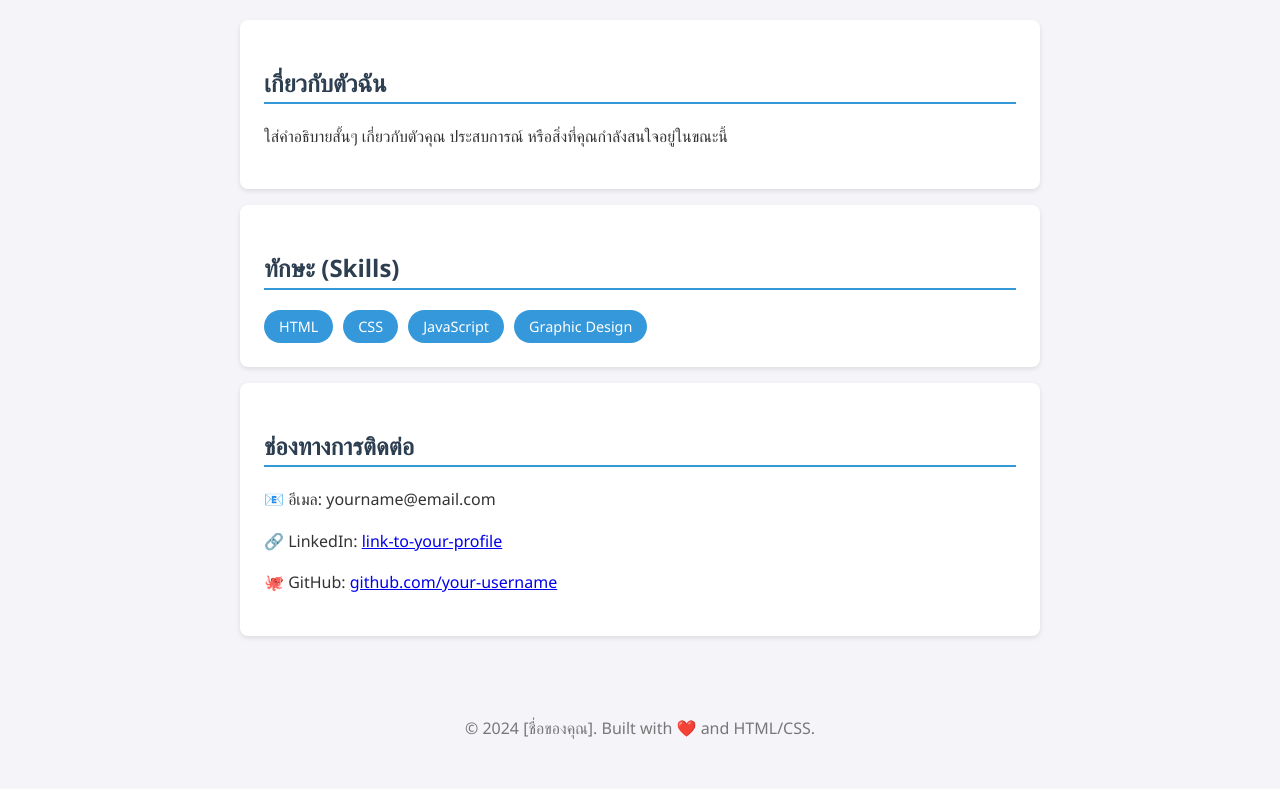
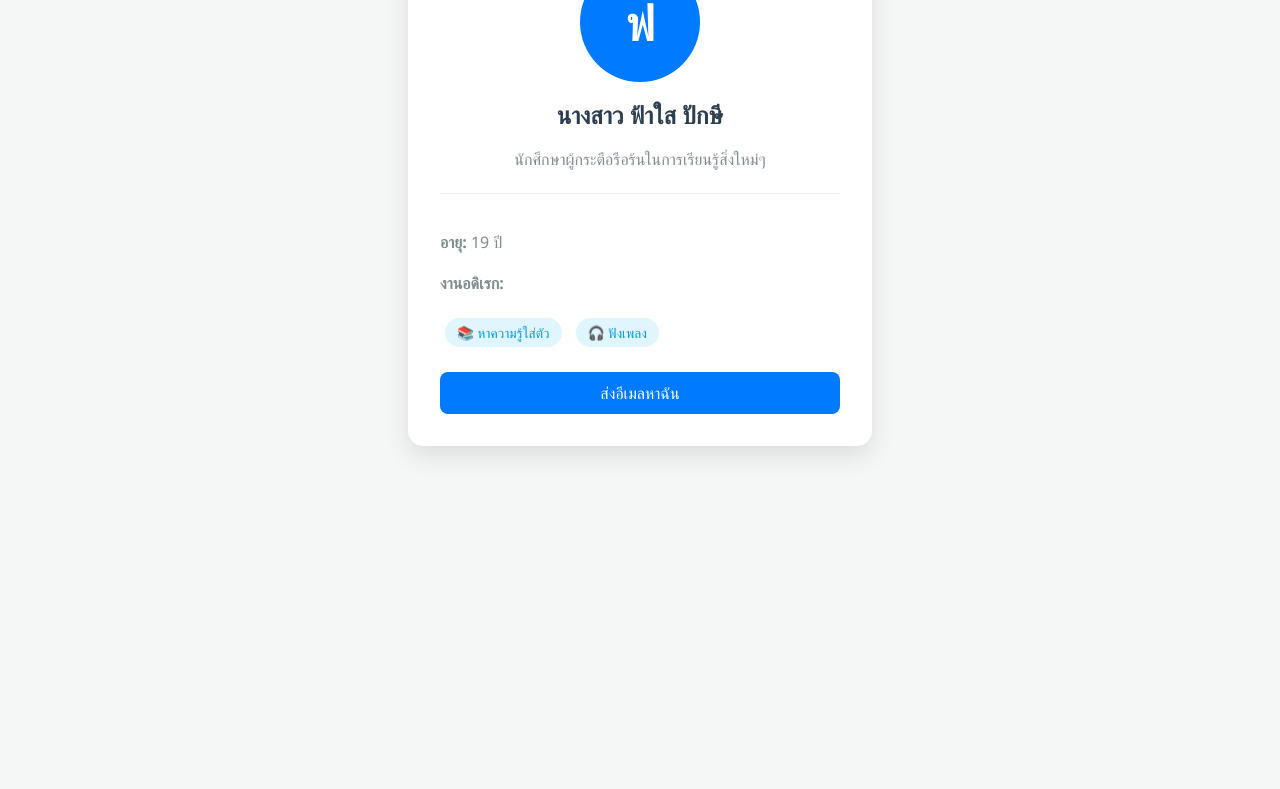
Before and after one commit to 368368121034-st-droid/web2, a plain HTML site: page index.html in a window 1280 px wide. Shown: the part 212-1001 px from the top of the page. After the commit the page ends 800 px from the top, so only its background shows below. Drawn offline with Linux system fonts and the light colour scheme.

Commit message:
Update index.html

```diff
--- a/index.html
+++ b/index.html
@@ -3,52 +3,87 @@
 <head>
     <meta charset="UTF-8">
     <meta name="viewport" content="width=device-width, initial-scale=1.0">
-    <title>My Portfolio | [ชื่อของคุณ]</title>
+    <title>Fahsay Paksee | Portfolio</title>
     <style>
-        body { font-family: 'Segoe UI', Tahoma, Geneva, Verdana, sans-serif; line-height: 1.6; margin: 0; padding: 0; background-color: #f4f4f9; color: #333; }
-        header { background: #2c3e50; color: #fff; padding: 2rem; text-align: center; }
-        .container { max-width: 800px; margin: 2rem auto; padding: 0 1rem; }
-        section { background: #fff; padding: 1.5rem; margin-bottom: 1rem; border-radius: 8px; box-shadow: 0 2px 5px rgba(0,0,0,0.1); }
-        h2 { color: #2c3e50; border-bottom: 2px solid #3498db; pb: 5px; }
-        .skills { display: flex; flex-wrap: wrap; gap: 10px; }
-        .skill-tag { background: #3498db; color: white; padding: 5px 15px; border-radius: 20px; font-size: 0.9rem; }
-        footer { text-align: center; padding: 2rem; color: #777; }
+        body {
+            font-family: 'Segoe UI', Tahoma, Geneva, Verdana, sans-serif;
+            margin: 0;
+            padding: 0;
+            background-color: #f4f7f6;
+            color: #333;
+            display: flex;
+            justify-content: center;
+            align-items: center;
+            min-height: 100vh;
+        }
+        .card {
+            background: white;
+            padding: 2rem;
+            border-radius: 15px;
+            box-shadow: 0 10px 25px rgba(0,0,0,0.1);
+            max-width: 400px;
+            width: 90%;
+            text-align: center;
+        }
+        .profile-img {
+            width: 120px;
+            height: 120px;
+            border-radius: 50%;
+            background: #007bff;
+            margin: 0 auto 1rem;
+            display: flex;
+            justify-content: center;
+            align-items: center;
+            color: white;
+            font-size: 3rem;
+            font-weight: bold;
+        }
+        h1 { margin: 10px 0; color: #2c3e50; font-size: 1.5rem; }
+        p { color: #7f8c8d; line-height: 1.6; }
+        .info-section {
+            text-align: left;
+            margin-top: 20px;
+            padding-top: 20px;
+            border-top: 1px solid #eee;
+        }
+        .tag {
+            display: inline-block;
+            background: #e1f5fe;
+            color: #039be5;
+            padding: 5px 12px;
+            border-radius: 20px;
+            font-size: 0.85rem;
+            margin: 5px;
+        }
+        .contact-btn {
+            display: block;
+            margin-top: 20px;
+            padding: 10px;
+            background: #007bff;
+            color: white;
+            text-decoration: none;
+            border-radius: 8px;
+            transition: 0.3s;
+        }
+        .contact-btn:hover { background: #0056b3; }
     </style>
 </head>
 <body>
 
-<header>
-    <h1>สวัสดีครับ ผมชื่อ [ชื่อของคุณ]</h1>
-    <p>ยินดีต้อนรับเข้าสู่เว็บไซต์ส่วนตัวของผม</p>
-</header>
+<div class="card">
+    <div class="profile-img">ฟ</div>
+    <h1>นางสาว ฟ้าใส ปักษี</h1>
+    <p>นักศึกษาผู้กระตือรือร้นในการเรียนรู้สิ่งใหม่ๆ</p>
 
-<div class="container">
-    <section id="about">
-        <h2>เกี่ยวกับตัวฉัน</h2>
-        <p>ใส่คำอธิบายสั้นๆ เกี่ยวกับตัวคุณ ประสบการณ์ หรือสิ่งที่คุณกำลังสนใจอยู่ในขณะนี้</p>
-    </section>
+    <div class="info-section">
+        <p><strong>อายุ:</strong> 19 ปี</p>
+        <p><strong>งานอดิเรก:</strong></p>
+        <span class="tag">📚 หาความรู้ใส่ตัว</span>
+        <span class="tag">🎧 ฟังเพลง</span>
+    </div>
 
-    <section id="skills">
-        <h2>ทักษะ (Skills)</h2>
-        <div class="skills">
-            <span class="skill-tag">HTML</span>
-            <span class="skill-tag">CSS</span>
-            <span class="skill-tag">JavaScript</span>
-            <span class="skill-tag">Graphic Design</span>
-        </div>
-    </section>
-
-    <section id="contact">
-        <h2>ช่องทางการติดต่อ</h2>
-        <p>📧 อีเมล: yourname@email.com</p>
-        <p>🔗 LinkedIn: <a href="#">link-to-your-profile</a></p>
-        <p>🐙 GitHub: <a href="#">github.com/your-username</a></p>
-    </section>
+    <a href="mailto:368368121034-st@rmutsb.ac.th" class="contact-btn">ส่งอีเมลหาฉัน</a>
 </div>
-
-<footer>
-    <p>&copy; 2024 [ชื่อของคุณ]. Built with ❤️ and HTML/CSS.</p>
-</footer>
 
 </body>
 </html>
```
